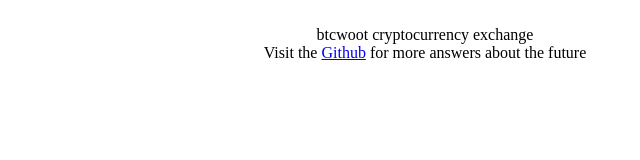
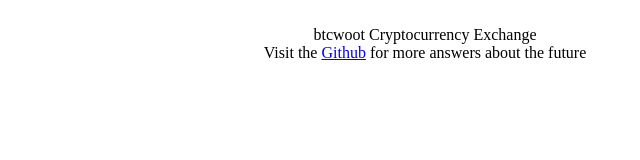
Before and after one commit to btcwoot/btcwoot.github.io, a plain HTML site: page index.html in a window 1280 px wide. Shown: the full height of the page, 215-855 px from the left. Drawn offline with Linux system fonts and the light colour scheme.

Commit message:
Add files via upload

```diff
--- a/index.html
+++ b/index.html
@@ -3,7 +3,7 @@
 </header>
 <body>
 <center>
-btcwoot cryptocurrency exchange
+btcwoot Cryptocurrency Exchange
 <br>
 Visit the <a href="https://github.com/btcwoot/">Github</a> for more answers about the future
 </body>
```
